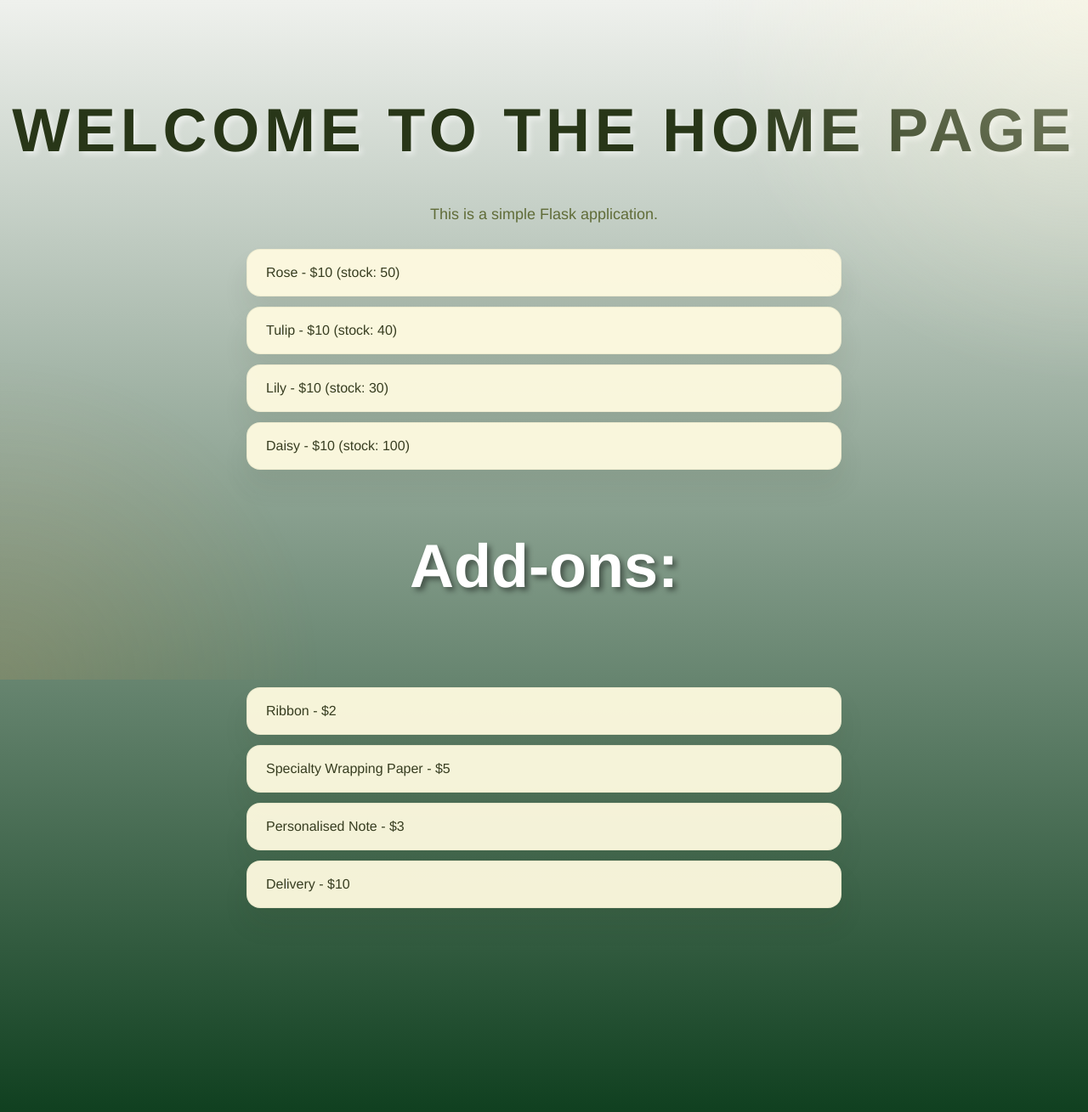
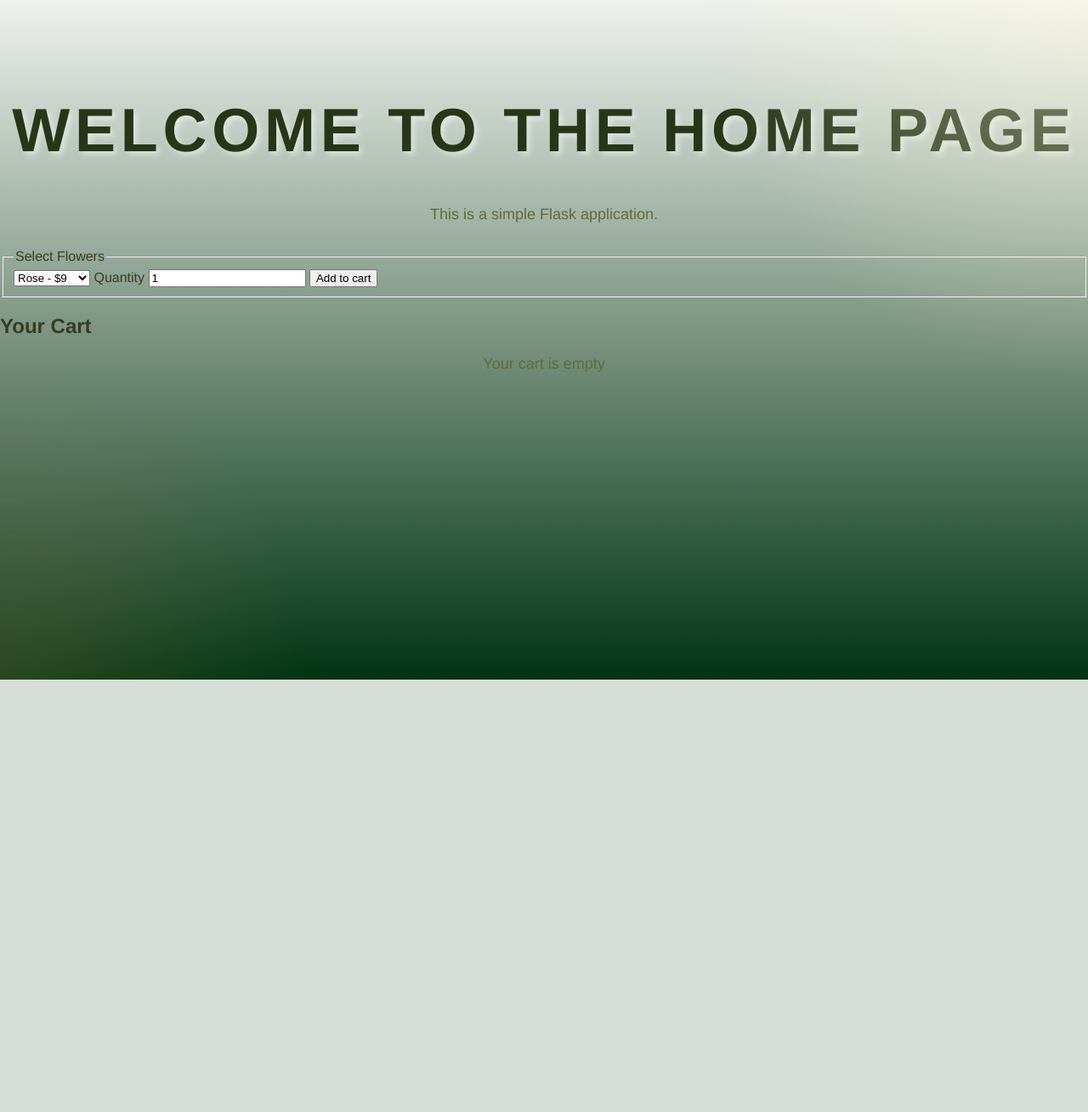
Before and after one commit to Yuvraj-Singh-28/CSC2_Flask_Practise, a Flask app: page / in a window 1280 px wide. Shown: the top 1309 px of the page at 85% size. After the commit the page ends 800 px from the top, so only its background shows below. Run offline with Flask 3, Linux system fonts and the light colour scheme.

Commit message:
Implement flower cart functionality and update flower prices

```diff
--- a/app.py
+++ b/app.py
@@ -1,5 +1,5 @@
 import json
-from flask import Flask, render_template, request, redirect, url_for,session, flash
+from flask import Flask, render_template, request, session, flash, redirect, url_for
 
 app = Flask(__name__)
 app.secret_key = 'mysecretkey'
@@ -20,6 +20,37 @@ def index():
     addons = load_addons()
     return render_template('index.html', flowers=flowers, addons=addons)
 
+def load_data():
+    with open('data/flower.json') as file:
+        flowers = json.load(file)
+        return flowers
+
+
+
+
+@app.route('/add_to_cart', methods=['POST'])
+def add_to_cart():
+    flower = request.form['flower']  # get selected flower name
+    quantity = int(request.form['quantity'])  # convert quantity to a number
+    flowers = load_data()  # get flower data from file
+    cart = session.get('cart', {})  # get cart from session or start fresh
+
+    if flower not in flowers:
+        flash("Invalid flower selected.")
+        return redirect(url_for('index'))
+
+    if flower in cart:
+        cart[flower]['quantity'] += quantity  # add existing quantity
+    else:
+        cart[flower] = {
+            'price': flowers[flower]['price'],
+            'quantity': quantity
+        }
+
+    session['cart'] = cart  # update session
+    session.modified = True  # force Flask to save it
+    flash(f"{quantity} {flower}(s) added to cart.")
+    return redirect(url_for('index'))
 
 # This is the last line of the code.
 
--- a/data/flower.json
+++ b/data/flower.json
@@ -1,6 +1,6 @@
 {
-"Rose": {"price": 10, "stock": 50},
+"Rose": {"price": 9, "stock": 50},
 "Tulip": {"price": 10, "stock": 40},
-"Lily": {"price": 10, "stock": 30},
-"Daisy": {"price": 10, "stock": 100}
+"Lily": {"price": 13, "stock": 30},
+"Daisy": {"price": 15, "stock": 100}
 }
--- a/templates/index.html
+++ b/templates/index.html
@@ -14,25 +14,46 @@
     <h1>Welcome to the Home Page</h1>
     <p>This is a simple Flask application.</p>
 
-    <ul>
-        {% for flower, details in flowers.items() %}
-            <li>{{ flower }} - ${{ details.price }} (stock: {{ details.stock }})</li>
-        {% endfor %}
-
-    </ul>
-
-    <h3>Add-ons:</h3>
-    <br>
-    <ul>
-        {% for addons, details in addons.items() %}
-            <li>{{ addons }} - ${{ details.price }}</li>
-        {% endfor %}
-
-     </ul>
 
 
+     <form action="{{ url_for('add_to_cart' )}}" method="post">
+        <fieldset>
+             <legend for="flower">Select Flowers</legend>
+             <select name="flower" id="flower">
+            {% for flower, details in flowers.items() %}
+            <option value="{{ flower }}">{{ flower }} - ${{ details['price'] }}</option>
+            {% endfor %}
+             </select>
+                <label for="quantity">Quantity</label>
+                    <input type="number" name="quantity" value="1" min="1">
+             <button type="submit">Add to cart</button>
+            </fieldset>
+     </form>
+     {% with messages = get_flashed_messages() %}
+        {% if messages %}
+        <ul class="flashes">
+            {% for message in messages %}
+            <li>{{ message }}</li>
+            {% endfor %}
+            </ul>
+            {% endif %}
+        {% endwith %}
+<h2>Your Cart</h2>
+    {% set cart = cart|default({}) %}
+    <ul>
+    {% if cart %}
 
-        <br><br><br><br><br><br><br><br><br><br><br><br><br><br><br><br>
+    {% for item, details in cart.items() %}
+    <li>{{ item }}: {{ details['quantity'] }}
+    ${{ details['price'] }}
+    = ${{ details['quantity'] * details['price'] }}
+    </li>
+    {% endfor %}
+    </ul>
+    {% else %}
+    <p>Your cart is empty</p>
+    {% endif %}
+
 
 </body>
 </html>
```
Also changed, not shown: templates/index1.html (added, +38 -0 lines).
